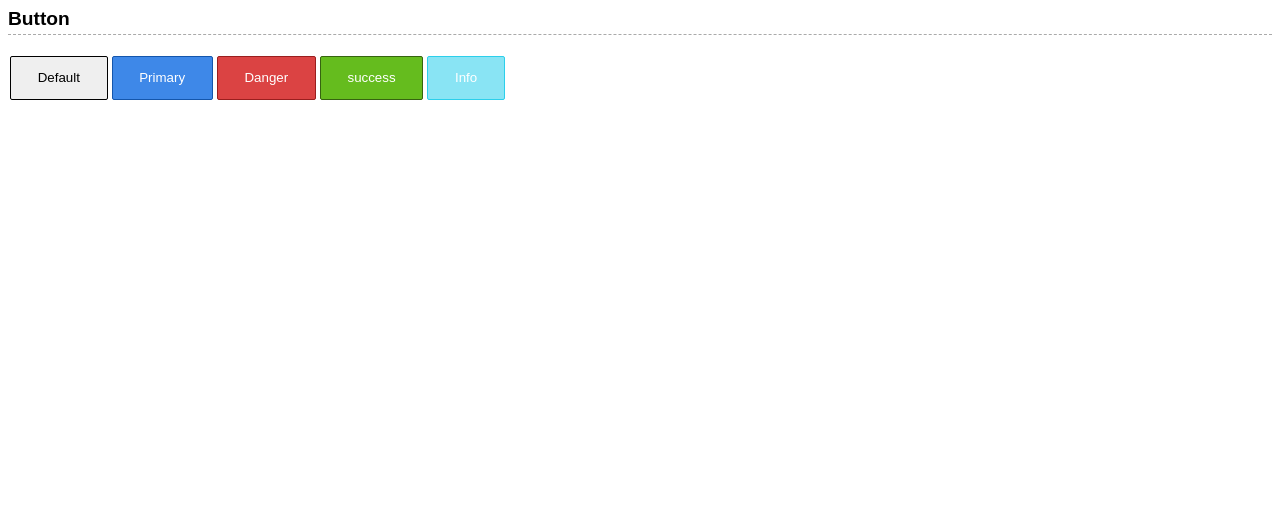
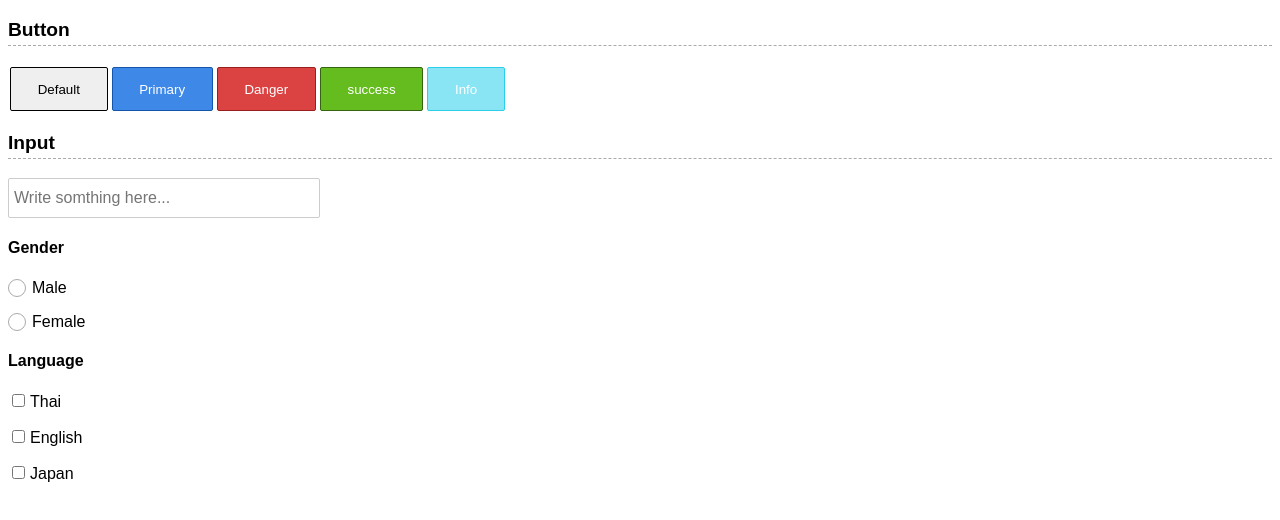
Before and after one commit to ratchagarn/react-styled-components, a React (Create React App) app: page / in a window 1280 px wide. Shown: the top 520 px of the page. Built offline with nearby package versions, Linux system fonts and the light colour scheme.

Commit message:
Add more example.

```diff
--- a/src/App.js
+++ b/src/App.js
@@ -4,6 +4,9 @@ import Layout from './components/Layout';
 import SectionTitle from './components/SectionTitle';
 import LogMessage from './components/LogMessage';
 import Button from './components/Button';
+import InputText, { InputWrapper } from './components/InputText';
+import InputRadio from './components/InputRadio';
+import InputCheckbox from './components/InputCheckbox';
 
 
 class App extends Component {
@@ -12,12 +15,14 @@ class App extends Component {
 
     this.state = {
       logForButton: '',
+      logForInput: '',
     };
   }
 
   render() {
     const {
       logForButton,
+      logForInput,
     } = this.state;
 
     return (
@@ -31,6 +36,22 @@ class App extends Component {
           <Button info onClick={this.onButtonClick}>Info</Button>
           <LogMessage message={logForButton} />
         </section>
+        <section>
+          <SectionTitle>Input</SectionTitle>
+          <InputWrapper>
+            <InputText type="text" placeholder="Write somthing here..." onChange={this.onInputChange} />
+          </InputWrapper>
+
+          <h4>Gender</h4>
+          <InputRadio name="gender">Male</InputRadio>
+          <InputRadio name="gender">Female</InputRadio>
+
+          <h4>Language</h4>
+          <InputCheckbox>Thai</InputCheckbox>
+          <InputCheckbox>English</InputCheckbox>
+          <InputCheckbox>Japan</InputCheckbox>
+          <LogMessage message={logForInput} />
+        </section>
       </Layout>
     );
   }
@@ -39,6 +60,11 @@ class App extends Component {
     const message = `You clicked "${event.target.innerHTML}" !`;
     this.setState({ 'logForButton': message });
   }
+
+  onInputChange = (event) => {
+    const message = `You write "${event.target.value}" !`;
+    this.setState({ 'logForInput': message });
+  }
 };
 
 export default App;
--- /dev/null
+++ b/src/components/InputCheckbox.js
@@ -0,0 +1,30 @@
+import React from 'react';
+import styled from 'styled-components';
+
+const InputCheckboxWrapper = styled.div`
+  position: relative;
+  margin: 1em 0;
+
+  input {
+    margin-right: 5px;
+  }
+`;
+
+const Input = styled.input.attrs({
+  type: 'checkbox'
+})``;
+
+const InputCheckbox = (props) => {
+  const { children, ...inputProps } = props;
+
+  return (
+    <InputCheckboxWrapper>
+      <label>
+        <Input {...inputProps} />
+        <span>{children}</span>
+      </label>
+    </InputCheckboxWrapper>
+  );
+};
+
+export default InputCheckbox;
--- /dev/null
+++ b/src/components/InputRadio.js
@@ -0,0 +1,64 @@
+import React from 'react';
+import styled from 'styled-components';
+
+const InputRadioWrapper = styled.div`
+  position: relative;
+  margin: 1em 0;
+  padding-left: 24px;
+
+  input {
+    display: none;
+    margin-right: 5px;
+
+    &:checked + div {
+      &:after {
+        opacity: 1;
+      }
+    }
+  }
+`;
+
+const Input = styled.input.attrs({
+  type: 'radio'
+})``;
+
+const BeautifulInput = styled.div`
+  position: absolute;
+  top: 0;
+  left: 0;
+  width: 16px;
+  height: 16px;
+  border: 1px solid #aaa;
+  border-radius: 50%;
+
+  :after {
+    content: '';
+    position: absolute;
+    top: 50%;
+    left: 50%;
+    width: 10px;
+    height: 10px;
+    margin-top: -5px;
+    margin-left: -5px;
+    border-radius: 50%;
+    background-color: #2681E2;
+    opacity: 0;
+    transition: opacity .2s;
+  }
+`;
+
+const InputRadio = (props) => {
+  const { children, ...inputProps } = props;
+
+  return (
+    <InputRadioWrapper>
+      <label>
+        <Input {...inputProps} />
+        <BeautifulInput />
+        <span>{children}</span>
+      </label>
+    </InputRadioWrapper>
+  );
+};
+
+export default InputRadio;
--- /dev/null
+++ b/src/components/InputText.js
@@ -0,0 +1,23 @@
+import styled from 'styled-components';
+
+const InputText = styled.input`
+  display: block;
+  width: 100%;
+  padding: 10px 5px;
+  border: 1px solid #ccc;
+  outline: none;
+  font-size: 16px;
+  border-radius: 2px;
+  transition: border-color .2s;
+
+  &:focus {
+    border-color: blue;
+  }
+`;
+
+export default InputText;
+
+
+export const InputWrapper = styled.div`
+  width: 300px;
+`;
--- a/src/components/SectionTitle.js
+++ b/src/components/SectionTitle.js
@@ -1,7 +1,7 @@
 import styled from 'styled-components';
 
 const SectionTitle = styled.h3`
-  margin: 0 0 1em 0;
+  margin: 1em 0;
   padding-bottom: .2em;
   border-bottom: 1px dashed #AAA;
   font-size: 1.2em;
```
Also changed, not shown: src/components/LogMessage.js (line endings or trailing spaces).
